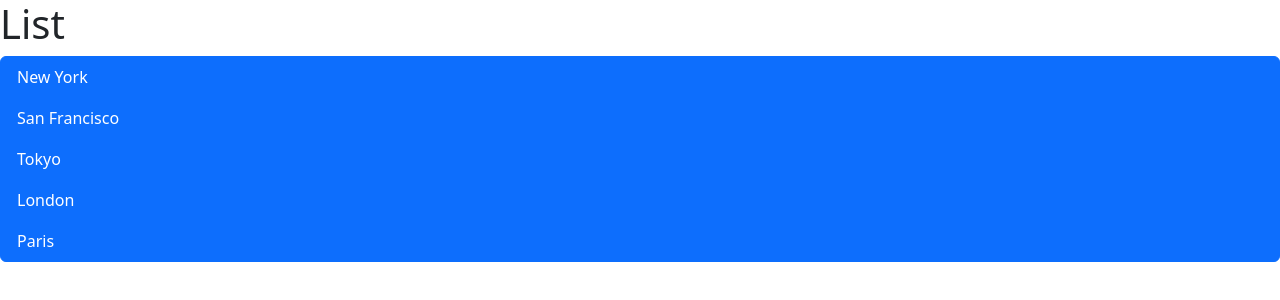
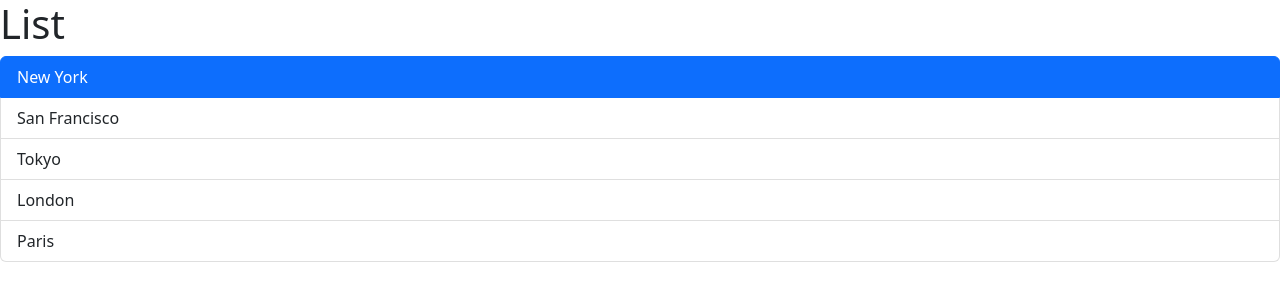
Before and after one commit to GodsplanElot/React-app, a React (Vite) app: page / in a window 1280 px wide. Shown: the top 300 px of the page. Built offline with nearby package versions, Linux system fonts and the light colour scheme.

Commit message:
Fix Active class (made Dynamic)

```diff
--- a/src/components/ListGroup.tsx
+++ b/src/components/ListGroup.tsx
@@ -1,11 +1,9 @@
-import { MouseEvent } from "react";
+import { useState } from "react";
 
 function ListGroup() {
   let items = ["New York", "San Francisco", "Tokyo", "London", "Paris"];
-
-  //Event handler
-  const handleClick = (event: MouseEvent) => console.log(event);
-
+  let selectedIndex = 0;
+  useState
 
 
   return (
@@ -13,8 +11,8 @@ function ListGroup() {
     <h1>List</h1>
       {items.length === 0 && <p>No item found</p> }
       <ul className="list-group">
-        {items.map((item) => (
-          <li className="list-group-item active" key={item} onClick={handleClick} >{item}</li>
+        {items.map((item, index) => (
+          <li className={ selectedIndex === index ? 'list-group-item active' : 'list-group-item'} key={item} onClick={ () => {selectedIndex = index; }} >{item}</li>
         ))}
       </ul>
     </>
```
